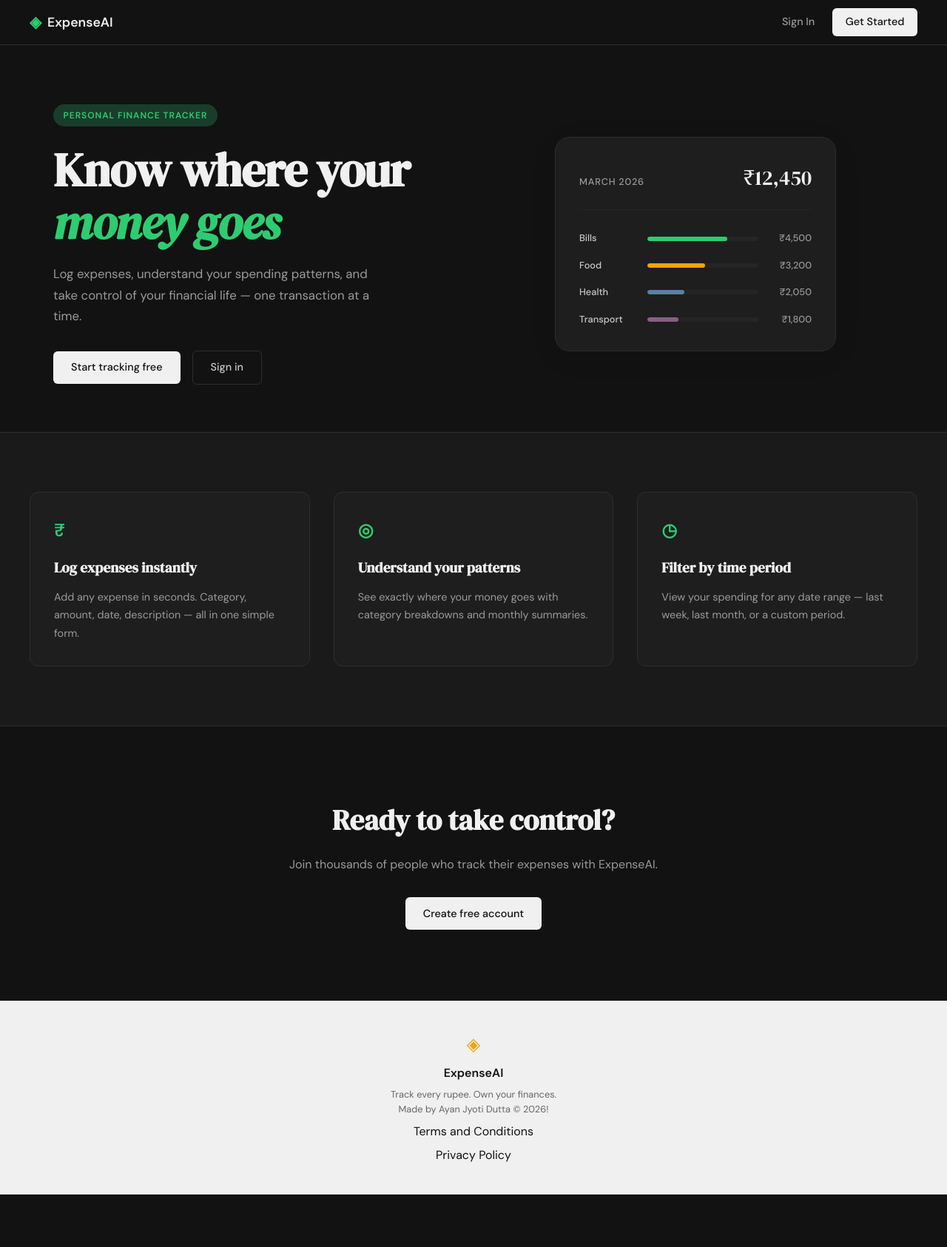
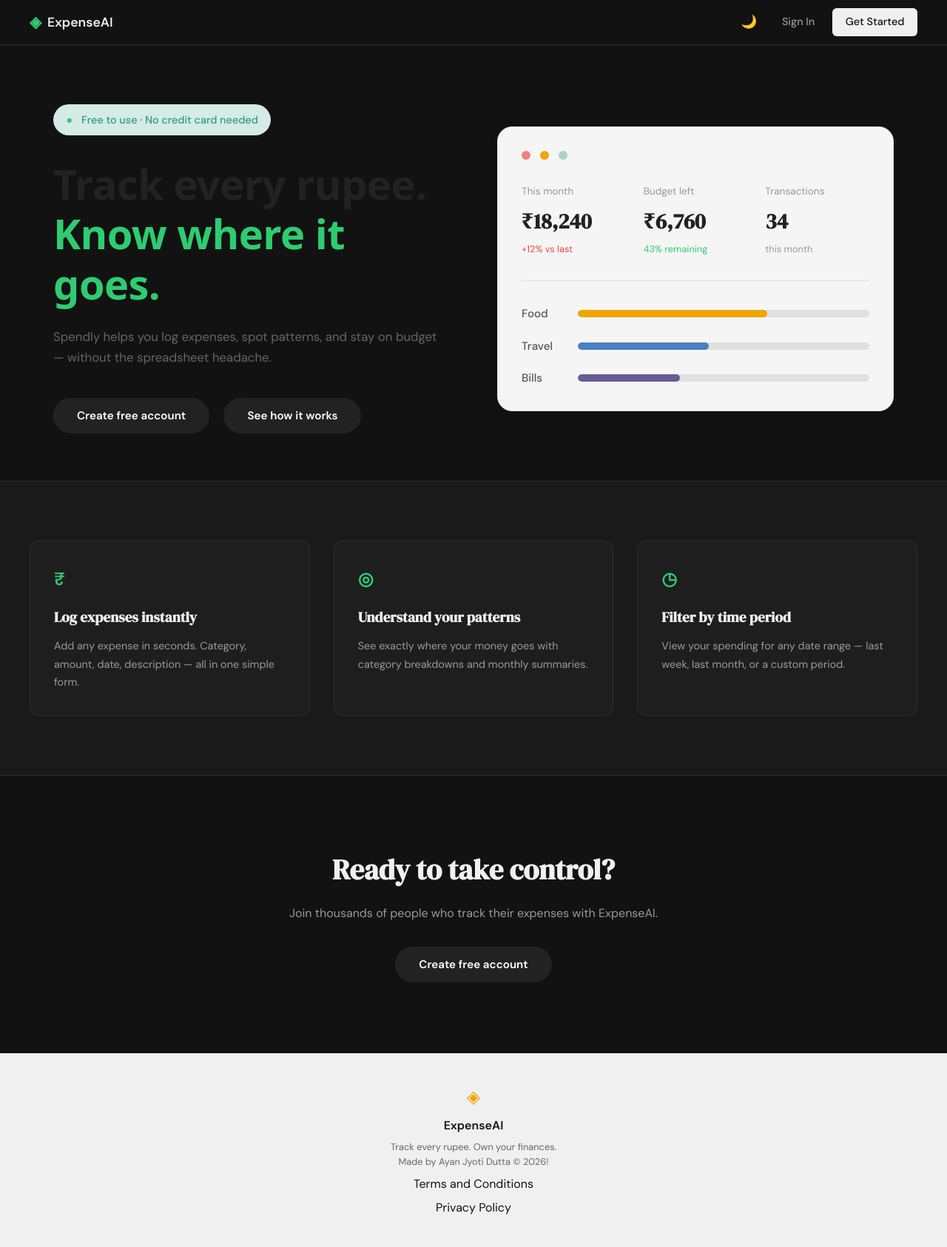
Before and after one commit to ayanjyotidutta/ExpenseAI, a Flask app: page / in a window 1280 px wide. Shown: the whole page at 74% size. Before the commit the page ends 1615 px from the top, so only its background shows below. Run offline with Flask 3, Linux system fonts and the light colour scheme.

Commit message:
landing: redesign hero section to match mockup

```diff
--- a/static/css/style.css
+++ b/static/css/style.css
@@ -119,6 +140,23 @@ a {
     color: var(--ink);
 }
 
+.theme-toggle {
+    background: none;
+    border: none;
+    color: var(--ink-muted);
+    cursor: pointer;
+    font-size: 1.1rem;
+    padding: 0.4rem 0.6rem;
+    transition: color 0.2s;
+    display: flex;
+    align-items: center;
+    justify-content: center;
+}
+
+.theme-toggle:hover {
+    color: var(--ink);
+}
+
 .nav-cta {
     background: var(--ink) !important;
     color: var(--paper) !important;
@@ -155,42 +193,62 @@ a {
 
 .hero-badge {
     display: inline-block;
+    background: #d4ebe6;
+    color: #2d9b7c;
+    font-size: 0.9rem;
+    font-weight: 500;
+    letter-spacing: 0;
+    text-transform: none;
+    padding: 0.6rem 1.1rem;
+    border-radius: 999px;
+    margin-bottom: 2rem;
+}
+
+[data-theme="dark"] .hero-badge {
     background: var(--accent-light);
     color: var(--accent);
-    font-size: 0.75rem;
-    font-weight: 600;
-    letter-spacing: 0.08em;
-    text-transform: uppercase;
-    padding: 0.35rem 0.85rem;
-    border-radius: 999px;
-    margin-bottom: 1.5rem;
+}
+
+.badge-dot {
+    color: var(--accent);
+    margin-right: 0.5rem;
 }
 
 .hero-title {
-    font-family: var(--font-display);
-    font-size: clamp(2.5rem, 5vw, 4rem);
-    line-height: 1.1;
-    letter-spacing: -0.02em;
+    font-family: system-ui, -apple-system, sans-serif;
+    font-size: clamp(2.5rem, 5vw, 3.5rem);
+    line-height: 1.2;
+    letter-spacing: -0.01em;
+    color: #222;
+    margin-bottom: 1.5rem;
+    font-weight: 700;
+}
+
+[data-theme="dark"] .hero-title {
     color: var(--ink);
-    margin-bottom: 1.25rem;
 }
 
 .hero-title em {
-    font-style: italic;
+    font-style: normal;
     color: var(--accent);
+    font-weight: 700;
 }
 
 .hero-subtitle {
     font-size: 1.05rem;
+    color: #666;
+    line-height: 1.7;
+    max-width: 560px;
+    margin-bottom: 2.5rem;
+}
+
+[data-theme="dark"] .hero-subtitle {
     color: var(--ink-muted);
-    line-height: 1.7;
-    max-width: 460px;
-    margin-bottom: 2rem;
 }
 
 .hero-actions {
     display: flex;
-    gap: 1rem;
+    gap: 1.2rem;
     align-items: center;
 }
 
@@ -204,88 +262,145 @@ a {
 }
 
 .mock-card {
-    background: var(--paper-card);
-    border: 1px solid var(--border);
+    background: #f5f5f5;
+    border: 1px solid #e0e0e0;
     border-radius: var(--radius-lg);
     padding: 2rem;
     width: 100%;
-    max-width: 380px;
-    box-shadow: 0 8px 40px rgba(0, 0, 0, 0.06);
+    max-width: 900px;
+    box-shadow: 0 4px 20px rgba(0, 0, 0, 0.08);
 }
 
-.mock-card-header {
-    display: flex;
-    justify-content: space-between;
-    align-items: baseline;
-    margin-bottom: 1.75rem;
-    padding-bottom: 1.25rem;
-    border-bottom: 1px solid var(--border-soft);
+[data-theme="dark"] .mock-card {
+    background: var(--paper-card);
+    border: 1px solid var(--border);
+    box-shadow: 0 4px 20px rgba(0, 0, 0, 0.3);
 }
 
-.mock-label {
-    font-size: 0.8rem;
-    font-weight: 500;
-    color: var(--ink-muted);
-    text-transform: uppercase;
-    letter-spacing: 0.06em;
+.mock-card-dots {
+    display: flex;
+    gap: 0.8rem;
+    margin-bottom: 2rem;
 }
 
-.mock-total {
+.dot {
+    width: 12px;
+    height: 12px;
+    border-radius: 50%;
+}
+
+.dot-red {
+    background: #f08080;
+}
+
+.dot-orange {
+    background: #f0a500;
+}
+
+.dot-teal {
+    background: #a8d5ba;
+}
+
+.mock-stats {
+    display: grid;
+    grid-template-columns: repeat(3, 1fr);
+    gap: 1.5rem;
+    margin-bottom: 2rem;
+    padding-bottom: 2rem;
+    border-bottom: 1px solid #e0e0e0;
+}
+
+[data-theme="dark"] .mock-stats {
+    border-bottom: 1px solid var(--border);
+}
+
+.mock-stat {
+    display: flex;
+    flex-direction: column;
+}
+
+.stat-label {
+    font-size: 0.85rem;
+    color: #999;
+    margin-bottom: 0.4rem;
+}
+
+[data-theme="dark"] .stat-label {
+    color: var(--ink-muted);
+}
+
+.stat-amount {
     font-family: var(--font-display);
-    font-size: 1.75rem;
+    font-size: 1.8rem;
+    font-weight: 700;
+    color: #222;
+    margin-bottom: 0.3rem;
+}
+
+[data-theme="dark"] .stat-amount {
     color: var(--ink);
 }
 
-.mock-bars {
+.stat-change {
+    font-size: 0.8rem;
+    color: #999;
+}
+
+[data-theme="dark"] .stat-change {
+    color: var(--ink-muted);
+}
+
+.stat-change.increase {
+    color: #e74c3c;
+}
+
+[data-theme="dark"] .stat-change.increase {
+    color: var(--danger);
+}
+
+.stat-change.healthy {
+    color: var(--accent);
+}
+
+.mock-categories {
     display: flex;
     flex-direction: column;
+    gap: 1.2rem;
+}
+
+.mock-category-row {
+    display: flex;
+    align-items: center;
     gap: 1rem;
 }
 
-.mock-bar-row {
-    display: grid;
-    grid-template-columns: 80px 1fr 60px;
-    align-items: center;
-    gap: 0.75rem;
+.category-name {
+    font-size: 0.95rem;
+    color: #555;
+    font-weight: 500;
+    min-width: 60px;
 }
 
-.mock-cat {
-    font-size: 0.8rem;
-    font-weight: 500;
+[data-theme="dark"] .category-name {
     color: var(--ink-soft);
 }
 
-.mock-bar-track {
-    height: 6px;
-    background: var(--border-soft);
+.category-bar-track {
+    flex: 1;
+    height: 10px;
+    background: #e0e0e0;
     border-radius: 999px;
     overflow: hidden;
 }
 
-.mock-bar {
+[data-theme="dark"] .category-bar-track {
+    background: var(--border);
+}
+
+.category-bar {
     height: 100%;
-    background: var(--accent);
     border-radius: 999px;
     transition: width 0.6s ease;
-}
-
-.mock-bar-2 {
-    background: var(--accent-2);
-}
-
-.mock-bar-3 {
-    background: #5b7fa6;
-}
-
-.mock-bar-4 {
-    background: #8b5e83;
-}
-
-.mock-amt {
-    font-size: 0.8rem;
-    font-weight: 500;
-    color: var(--ink-muted);
-    text-align: right;
 }
 
 /* ------------------------------------------------------------------ */
@@ -294,13 +409,13 @@ a {
 
 .btn-primary {
     display: inline-block;
-    background: var(--ink);
-    color: var(--paper);
-    padding: 0.65rem 1.5rem;
-    border-radius: var(--radius-sm);
+    background: #222;
+    color: white;
+    padding: 0.75rem 2rem;
+    border-radius: 999px;
     font-family: var(--font-body);
-    font-size: 0.9rem;
-    font-weight: 500;
+    font-size: 0.95rem;
+    font-weight: 600;
     cursor: pointer;
     border: none;
     transition: background 0.2s;
--- a/static/js/main.js
+++ b/static/js/main.js
@@ -1 +1,51 @@
-// main.js — students will add JavaScript here as features are built
+// Theme toggle
+function initTheme() {
+    // Check localStorage for saved theme, default to 'dark'
+    const savedTheme = localStorage.getItem('theme') || 'dark';
+
+    // Apply saved theme
+    if (savedTheme === 'light') {
+        document.documentElement.setAttribute('data-theme', 'light');
+        updateThemeIcon('light');
+    } else {
+        document.documentElement.removeAttribute('data-theme');
+        updateThemeIcon('dark');
+    }
+}
+
+function updateThemeIcon(theme) {
+    const icon = document.querySelector('.theme-icon');
+    if (icon) {
+        icon.textContent = theme === 'light' ? '☀️' : '🌙';
+    }
+}
+
+function toggleTheme() {
+    const htmlElement = document.documentElement;
+    const currentTheme = htmlElement.getAttribute('data-theme') || 'dark';
+    const newTheme = currentTheme === 'dark' ? 'light' : 'dark';
+
+    // Update DOM
+    if (newTheme === 'light') {
+        htmlElement.setAttribute('data-theme', 'light');
+    } else {
+        htmlElement.removeAttribute('data-theme');
+    }
+
+    // Update localStorage
+    localStorage.setItem('theme', newTheme);
+
+    // Update icon
+    updateThemeIcon(newTheme);
+}
+
+// Initialize theme on page load
+document.addEventListener('DOMContentLoaded', () => {
+    initTheme();
+
+    // Attach toggle listener
+    const themeToggle = document.getElementById('theme-toggle');
+    if (themeToggle) {
+        themeToggle.addEventListener('click', toggleTheme);
+    }
+});
--- a/templates/base.html
+++ b/templates/base.html
@@ -23,6 +23,9 @@
                 <span class="brand-name">ExpenseAI</span>
             </a>
             <div class="nav-links">
+                <button id="theme-toggle" class="theme-toggle" aria-label="Toggle dark mode">
+                    <span class="theme-icon">🌙</span>
+                </button>
                 <a href="{{ url_for('login') }}">Sign In</a>
                 <a href="{{ url_for('register') }}" class="nav-cta">Get Started</a>
             </div>
--- a/templates/landing.html
+++ b/templates/landing.html
@@ -6,55 +6,62 @@
 
 <section class="hero">
     <div class="hero-inner">
-        <div class="hero-badge">Personal Finance Tracker</div>
+        <div class="hero-badge"><span class="badge-dot">●</span> Free to use · No credit card needed</div>
         <h1 class="hero-title">
-            Know where your<br>
-            <em>money goes</em>
+            Track every rupee.<br>
+            <em>Know where it goes.</em>
         </h1>
         <p class="hero-subtitle">
-            Log expenses, understand your spending patterns,
-            and take control of your financial life —
-            one transaction at a time.
+            Spendly helps you log expenses, spot patterns, and stay
+            on budget — without the spreadsheet headache.
         </p>
         <div class="hero-actions">
-            <a href="{{ url_for('register') }}" class="btn-primary">Start tracking free</a>
-            <a href="{{ url_for('login') }}" class="btn-ghost">Sign in</a>
+            <a href="{{ url_for('register') }}" class="btn-primary">Create free account</a>
+            <a href="{{ url_for('login') }}" class="btn-primary">See how it works</a>
         </div>
     </div>
     <div class="hero-visual">
         <div class="mock-card">
-            <div class="mock-card-header">
-                <span class="mock-label">March 2026</span>
-                <span class="mock-total">₹12,450</span>
+            <div class="mock-card-dots">
+                <span class="dot dot-red"></span>
+                <span class="dot dot-orange"></span>
+                <span class="dot dot-teal"></span>
             </div>
-            <div class="mock-bars">
-                <div class="mock-bar-row">
-                    <span class="mock-cat">Bills</span>
-                    <div class="mock-bar-track">
-                        <div class="mock-bar" style="width: 72%"></div>
+            <div class="mock-stats">
+                <div class="mock-stat">
+                    <span class="stat-label">This month</span>
+                    <span class="stat-amount">₹18,240</span>
+                    <span class="stat-change increase">+12% vs last</span>
+                </div>
+                <div class="mock-stat">
+                    <span class="stat-label">Budget left</span>
+                    <span class="stat-amount">₹6,760</span>
+                    <span class="stat-change healthy">43% remaining</span>
+                </div>
+                <div class="mock-stat">
+                    <span class="stat-label">Transactions</span>
+                    <span class="stat-amount">34</span>
+                    <span class="stat-change">this month</span>
+                </div>
+            </div>
+            <div class="mock-categories">
+                <div class="mock-category-row">
+                    <span class="category-name">Food</span>
+                    <div class="category-bar-track">
+                        <div class="category-bar" style="width: 65%; background: #f0a500;"></div>
                     </div>
-                    <span class="mock-amt">₹4,500</span>
                 </div>
-                <div class="mock-bar-row">
-                    <span class="mock-cat">Food</span>
-                    <div class="mock-bar-track">
-                        <div class="mock-bar mock-bar-2" style="width: 52%"></div>
+                <div class="mock-category-row">
+                    <span class="category-name">Travel</span>
+                    <div class="category-bar-track">
+                        <div class="category-bar" style="width: 45%; background: #4a7fc1;"></div>
                     </div>
-                    <span class="mock-amt">₹3,200</span>
                 </div>
-                <div class="mock-bar-row">
-                    <span class="mock-cat">Health</span>
-                    <div class="mock-bar-track">
-                        <div class="mock-bar mock-bar-3" style="width: 33%"></div>
+                <div class="mock-category-row">
+                    <span class="category-name">Bills</span>
+                    <div class="category-bar-track">
+                        <div class="category-bar" style="width: 35%; background: #6b5b95;"></div>
                     </div>
-                    <span class="mock-amt">₹2,050</span>
-                </div>
-                <div class="mock-bar-row">
-                    <span class="mock-cat">Transport</span>
-                    <div class="mock-bar-track">
-                        <div class="mock-bar mock-bar-4" style="width: 28%"></div>
-                    </div>
-                    <span class="mock-amt">₹1,800</span>
                 </div>
             </div>
         </div>
```
Also changed, not shown: other parts of static/css/style.css (+26 -2 lines).
